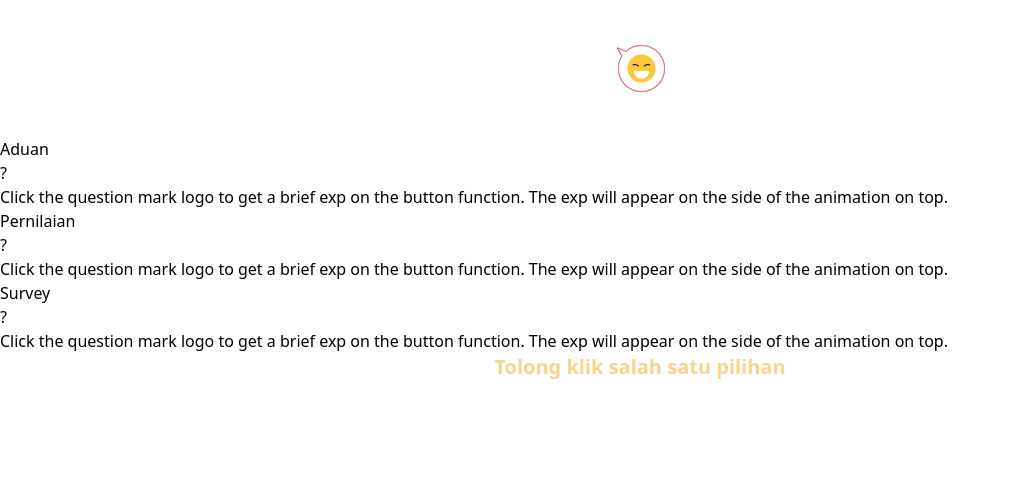
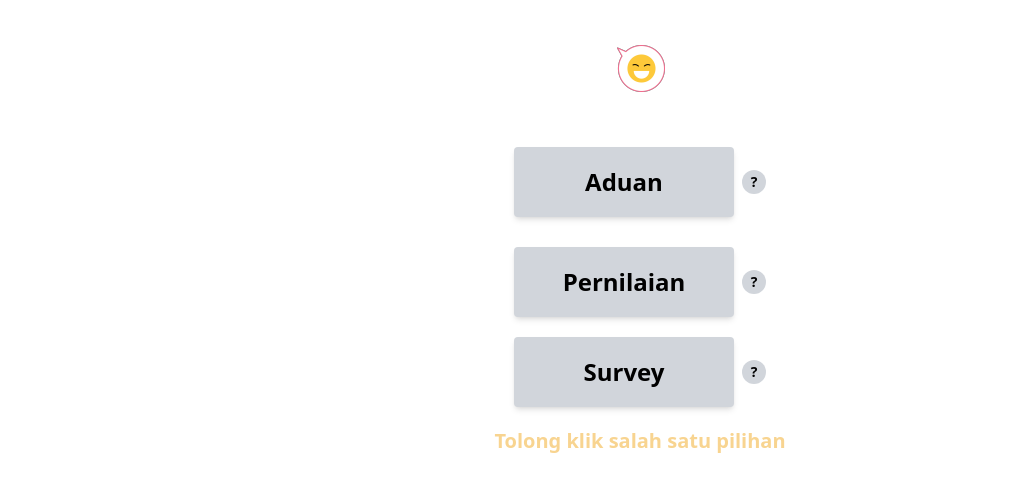
Before and after one commit to AwaisKhalid-Dev/QRScanapp, a React (Create React App) app: page /CustomerServey in a window 1280 px wide. Shown: the top 492 px of the page, without its empty margins (0-1010 px from the left). Built offline with nearby package versions, Linux system fonts and the light colour scheme; the HTML template or start-up script is replaced by a standard one.

Commit message:
secound page style isuue fix

```diff
--- a/src/Pages/CustomerServey/index.js
+++ b/src/Pages/CustomerServey/index.js
@@ -28,20 +28,21 @@ export default function CustomerServey() {
     <div className="py-[40px] flex justify-center px-2 ">
       <img src={emoji2} alt="" />
     </div>
-      <div ClassName="space-y-5  justify-center flex-col flex">
+    <div className="space-y-5 justify-center flex-col flex">
       {buttons.map((item, index) => (
         <div
           onClick={() => navigate("/LoginWith")}
-            ClassName="flex justify-center items-center space-x-2 my-[10px]"
+          className="flex justify-center items-center space-x-2 my-[10px]"
+          key={index} // Added a key prop here for best practice
         >
-            <button ClassName=" transition duration-300 ease-in-out hover:bg-gray-500 hover:shadow-md        w-[220px] h-[70px] shadow-md bg-gray-300 rounded text-2xl font-bold">
+          <button className="transition duration-300 ease-in-out hover:bg-gray-500 hover:shadow-md w-[220px] h-[70px] shadow-md bg-gray-300 rounded text-2xl font-bold">
             {item.heading}
           </button>
-            <div ClassName="relative group">
-              <div ClassName="w-6 h-6 rounded-full transition duration-300 ease-in-out hover:bg-gray-500 bg-gray-300 flex items-center justify-center cursor-pointer text-sm font-bold">
+          <div className="relative group">
+            <div className="w-6 h-6 rounded-full transition duration-300 ease-in-out hover:bg-gray-500 bg-gray-300 flex items-center justify-center cursor-pointer text-sm font-bold">
               ?
             </div>
-              <div ClassName="absolute hidden z-20 ml-[-60px] group-hover:block w-32 bg-black text-white text-sm p-2 rounded-md shadow-lg">
+            <div className="absolute hidden z-20 ml-[-60px] group-hover:block w-32 bg-black text-white text-sm p-2 rounded-md shadow-lg">
               {item.tooltip}
             </div>
           </div>
```
Lines whose indentation alone changed are shown as unchanged.
